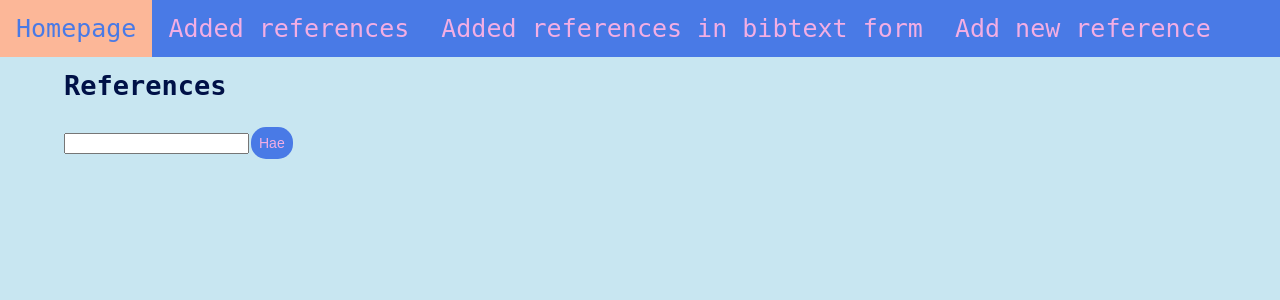
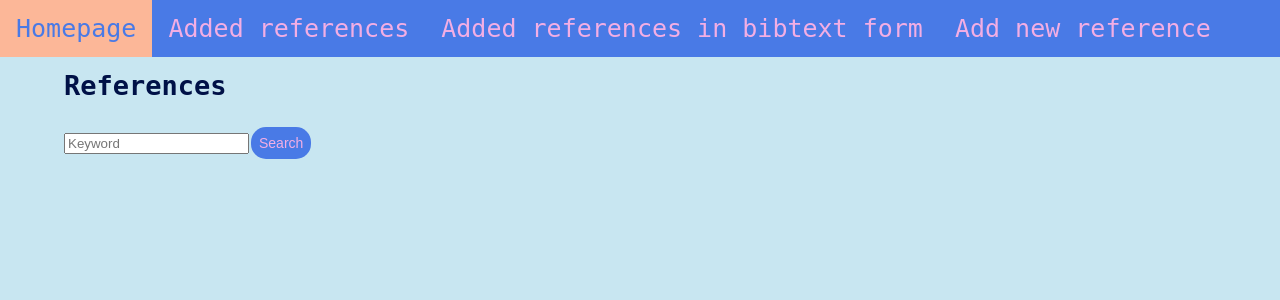
Before and after one commit to lumikt/kahvi, a Flask app: template src/templates/references.html in a window 1280 px wide. Shown: the top 300 px of the page. Run offline with Flask 3, Linux system fonts and the light colour scheme; the template is opened without the code that fills it, so the values that code supplies are empty.

Commit message:
Add placeholder for search bar

```diff
--- a/src/templates/references.html
+++ b/src/templates/references.html
@@ -9,7 +9,7 @@ Latex Reference App - References
 <h2>References</h2>
 
 <form action="/search" method="POST">
-    <input type="text" name="query"><input type="submit" class="button" value="Hae">
+    <input type="text" placeholder="Keyword" name="query"><input type="submit" class="button" value="Search">
 </form>
 
 <div>
```
